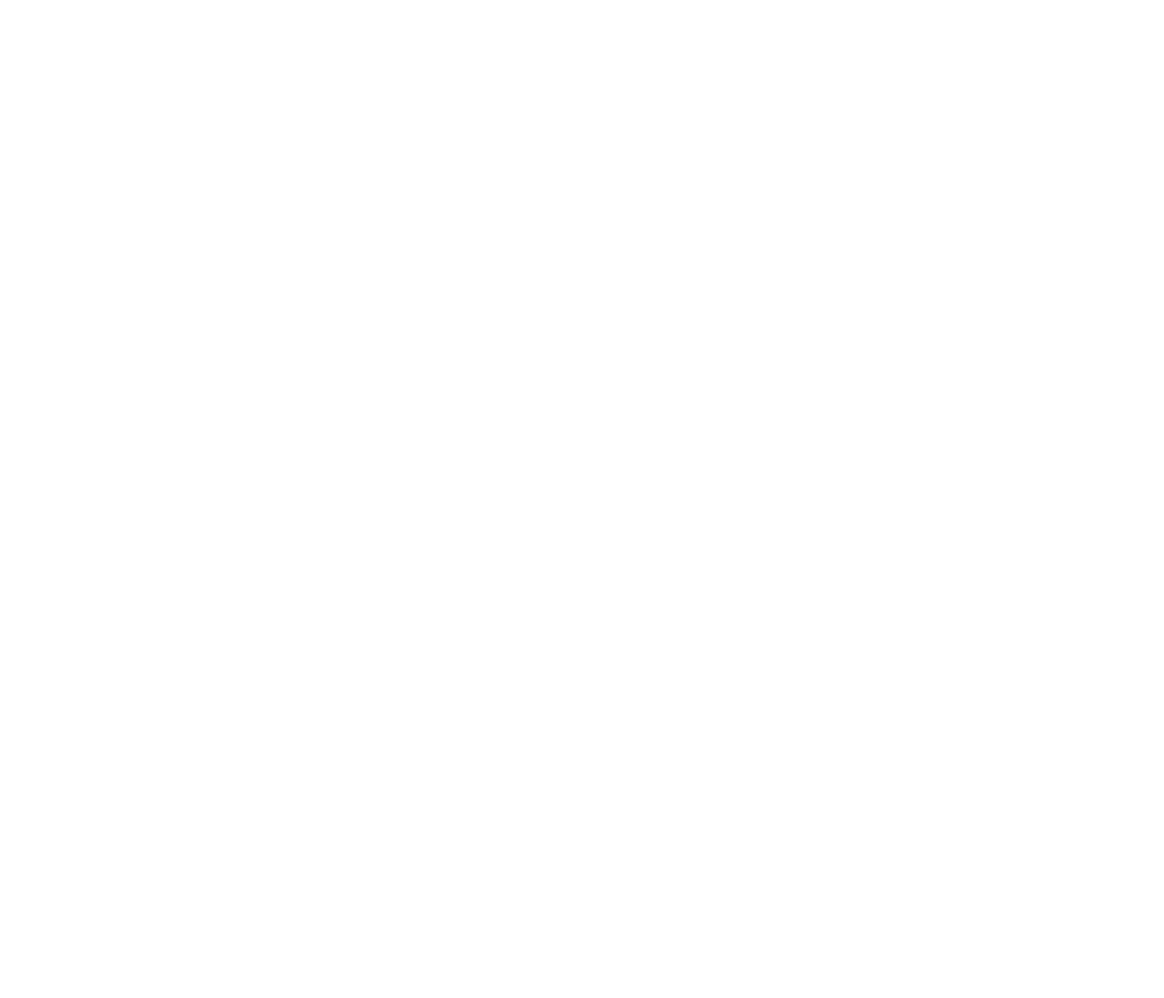
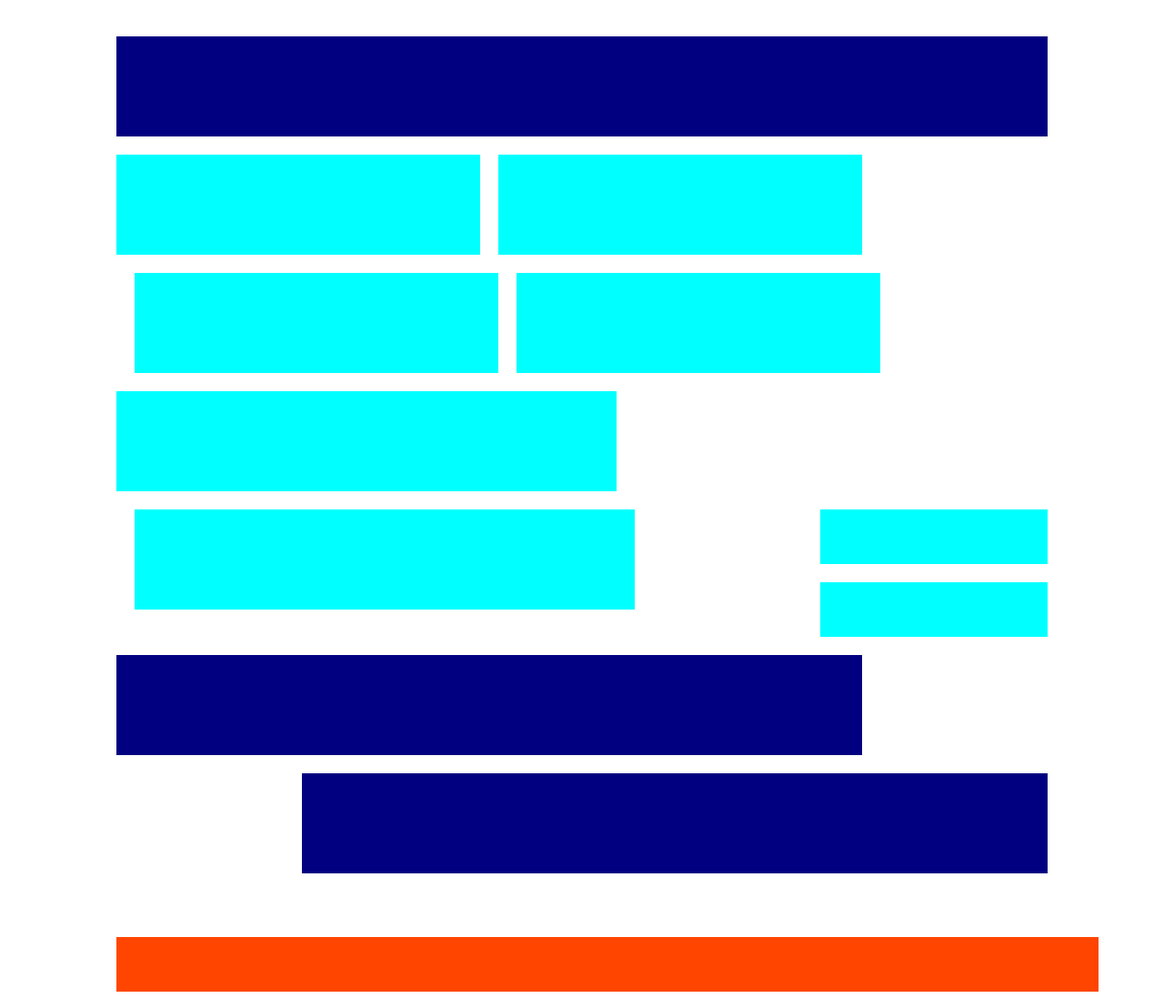
Before and after one commit to cynthiaeveline/cynthiaeveline.github.io, a plain HTML site: page index.html in a window 1280 px wide. Shown: the top 1097 px of the page at 91% size. Before the commit the page ends 800 px from the top, so only its background shows below. Drawn offline with Linux system fonts and the light colour scheme.

Commit message:
Add files via upload

```diff
--- a/index.html
+++ b/index.html
@@ -1,10 +1,128 @@
 <!DOCTYPE html>
 <html>
     <head>
+    <title>UI Layout 3</title>
+    <style>
+        .border {
+            margin-left: 120px;
+            margin-right: 120px;
+            margin-top: 40px;
+        }
 
+        .baris1 {
+            position: relative;
+            width: 1680;
+            height: 110px;
+            background-color: navy;
+        }
+
+        .baris2a {
+            position: relative;
+            width: 400px;
+            height: 110px;
+            margin-top: 20px;
+            background-color: aqua;
+            float: left;
+        }
+        .baris2b {
+            position: static;
+            width: 400px;
+            height: 110px;
+            margin-left: 20px;
+            margin-top: 20px;
+            background-color: aqua;
+            float: left;
+        }
+        .baris2c {
+            position: relative;
+            width: 400px;
+            height: 110px;
+            margin-top: 20px;
+            background-color: aqua;
+            float: right;
+        }
+
+        .baris3a{
+            position: relative;
+            width: 550px;
+            height: 110px;
+            margin-top: 20px;
+            background-color: aqua;
+            float: left;
+        }
+        .baris3b{
+            position: relative;
+            width: 550px;
+            height: 110px;
+            margin-top: 20px;
+            margin-left: 20px;
+            background-color: aqua;
+            float: left;
+        }
+        .baris3c{
+            position: relative;
+            width: 250px;
+            height: 60px;
+            margin-left: 20px;
+            margin-top: 20px;
+            background-color: aqua;
+            float: right;
+        }
+
+        .baris4a{
+            position: relative;
+            width: 820px;
+            height: 110px;
+            margin-top: 20px;
+            background-color: navy;
+            float: left;
+        }
+        .baris4b{
+            position: relative;
+            width: 820px;
+            height: 110px;
+            margin-left: 20px;
+            margin-top: 20px;
+            background-color: navy;
+            float: right;
+        }
+
+        .baris5a{
+            position: relative;
+            width: 1080px;
+            height: 60px;
+            margin-top: 70px;
+            background-color: orangered;
+            float: left;
+        }
+        .baris5b{
+            position: relative;
+            width: 560px;
+            height: 110px;
+            margin-left: 20px;
+            margin-top: 20px;
+            background-color: orangered;
+            float: right;
+        }
+    </style>
     </head>
     <body>
-
+        <div class="border">
+            <div class="baris1"></div>
+            <div class="baris2a"></div>
+            <div class="baris2b"></div>
+            <div class="baris2b"></div>
+            <div class="baris2b"></div>
+            <div class="baris3a"></div>
+            <div class="baris3b"></div>
+            <div class="baris3c"></div>
+            <div class="baris3c"></div>
+            <div class="baris4a"></div>
+            <div class="baris4b"></div>
+            <div class="baris5a"></div>
+            <div class="baris5b"></div>
+        </div>
     </body>
-
+    <title>Layout 3</title>
+    </body>
 </html>
```
